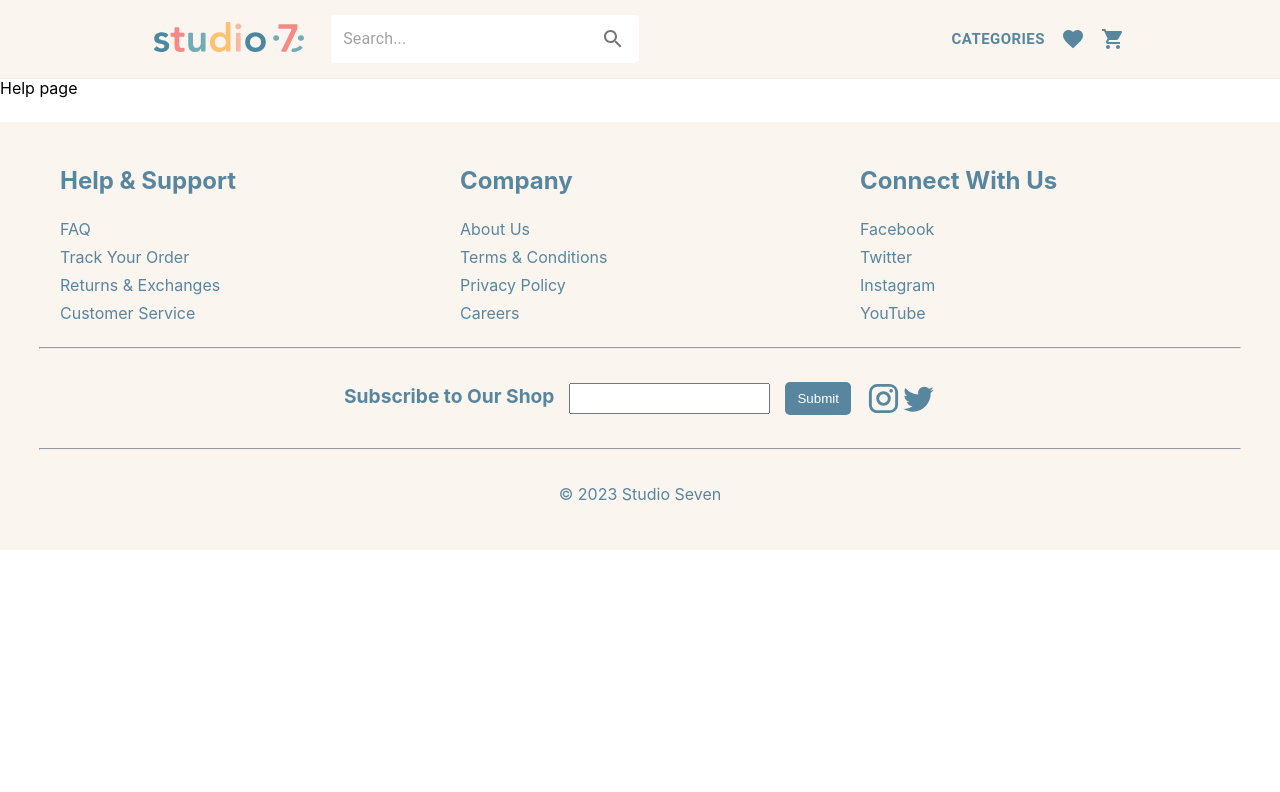
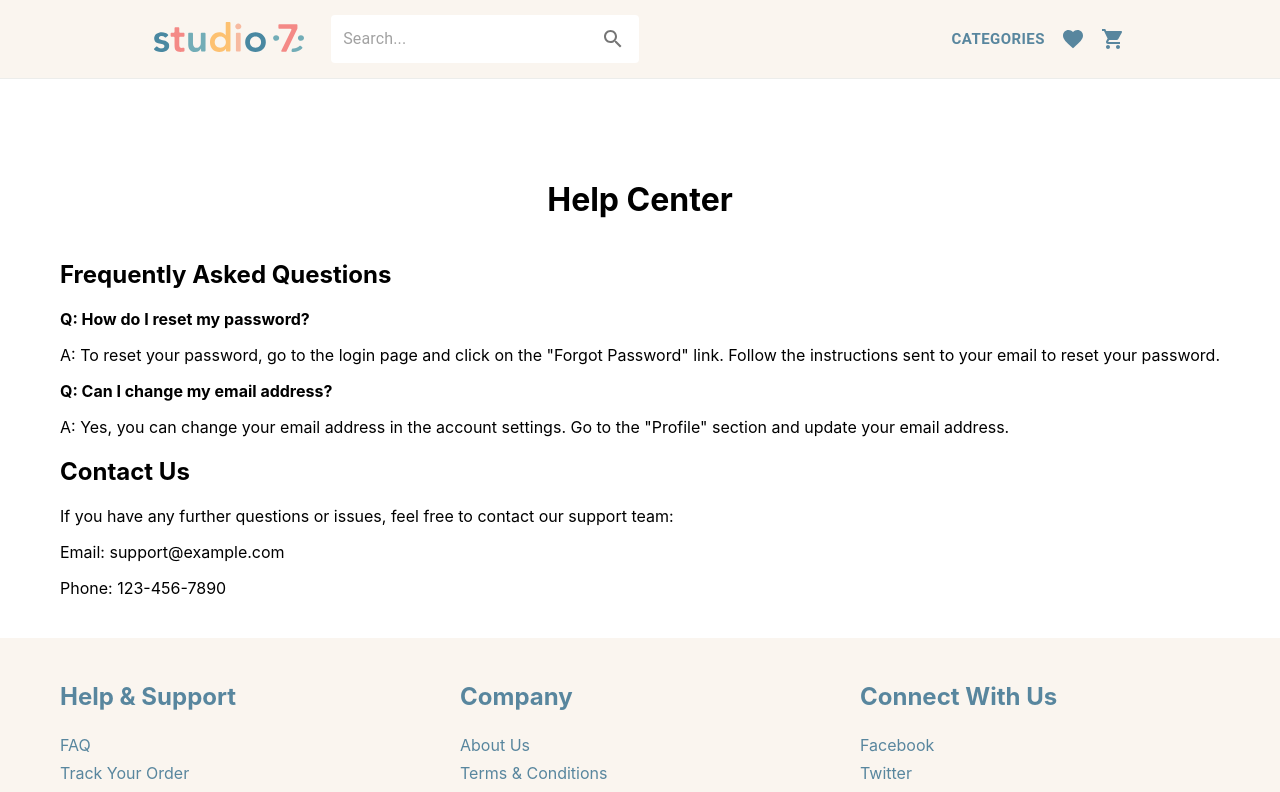
Before and after one commit to jyothirmai5/Studio-Seven, a React (Create React App) app: page /help in a window 1280 px wide. Shown: the top 792 px of the page. Built offline with nearby package versions, Linux system fonts and the light colour scheme.

Commit message:
created help page

```diff
--- a/src/Footer/Footer.css
+++ b/src/Footer/Footer.css
@@ -4,6 +4,12 @@
     padding: 20px 0;
     margin-top: 24px;
   }
+
+.footer-text:hover {
+  cursor: pointer;
+  text-decoration: underline;
+
+}
 
   .footer-content {
     display: flex;
--- a/src/Footer/Footer.js
+++ b/src/Footer/Footer.js
@@ -14,28 +14,30 @@ function Footer() {
         <div className="footer-section">
           <h3>Help & Support</h3>
           <ul>
-            <li onClick={() => navigate("/help")}>FAQ</li>
-            <li>Track Your Order</li>
-            <li>Returns & Exchanges</li>
-            <li>Customer Service</li>
+            <li className="footer-text" onClick={() => navigate("/help")}>
+              FAQ
+            </li>
+            <li className="footer-text">Track Your Order</li>
+            <li className="footer-text">Returns & Exchanges</li>
+            <li className="footer-text">Customer Service</li>
           </ul>
         </div>
         <div className="footer-section">
           <h3>Company</h3>
           <ul>
-            <li>About Us</li>
-            <li>Terms & Conditions</li>
-            <li>Privacy Policy</li>
-            <li>Careers</li>
+            <li className="footer-text">About Us</li>
+            <li className="footer-text">Terms & Conditions</li>
+            <li className="footer-text">Privacy Policy</li>
+            <li className="footer-text">Careers</li>
           </ul>
         </div>
         <div className="footer-section">
           <h3>Connect With Us</h3>
           <ul>
-            <li>Facebook</li>
-            <li>Twitter</li>
-            <li>Instagram</li>
-            <li>YouTube</li>
+            <li className="footer-text">Facebook</li>
+            <li className="footer-text">Twitter</li>
+            <li className="footer-text">Instagram</li>
+            <li className="footer-text">YouTube</li>
           </ul>
         </div>
       </div>
--- a/src/HelpPage/HelpPage.css
+++ b/src/HelpPage/HelpPage.css
@@ -0,0 +1,50 @@
+.row {
+    display: flex;
+    align-items: start;
+    flex-wrap: wrap;
+    justify-content: space-around;
+    margin: auto;
+    padding-left: 25px;
+    padding-right: 25px;
+    margin-top: 80px;
+}
+
+.body {
+    font-family: 'Arial', sans-serif;
+    line-height: 1.6;
+    margin: 20px;
+}
+
+.header {
+    text-align: center;
+    padding: 20px;
+    background-color: #3498db;
+    color: #fff;
+}
+
+.main {
+    max-width: 800px;
+    margin: 20px auto;
+}
+
+.section {
+    margin-bottom: 30px;
+}
+
+.h2 {
+    color: #3498db;
+}
+
+.p {
+    margin-bottom: 15px;
+}
+
+.footer {
+    text-align: center;
+    padding: 10px;
+    position: fixed;
+    bottom: 0;
+    width: 100%;
+    background-color: #2c3e50;
+    color: #ecf0f1;
+}
--- a/src/HelpPage/HelpPage.js
+++ b/src/HelpPage/HelpPage.js
@@ -1,9 +1,47 @@
+import React, { useState } from 'react';
 import Layout from "../Layout/Layout";
+import ArrowBackIcon from "@mui/icons-material/ArrowBack";
 
 function HelpPage() {
   return (
     <Layout>
-      <div>Help page</div>
+      <div className="row">
+        <header>
+          <h1>Help Center</h1>
+        </header>
+
+        <main>
+          <section>
+            <h2>Frequently Asked Questions</h2>
+            <p>
+              <strong>Q: How do I reset my password?</strong>
+            </p>
+            <p>
+              A: To reset your password, go to the login page and click on the
+              "Forgot Password" link. Follow the instructions sent to your email
+              to reset your password.
+            </p>
+
+            <p>
+              <strong>Q: Can I change my email address?</strong>
+            </p>
+            <p>
+              A: Yes, you can change your email address in the account settings.
+              Go to the "Profile" section and update your email address.
+            </p>
+          </section>
+
+          <section>
+            <h2>Contact Us</h2>
+            <p>
+              If you have any further questions or issues, feel free to contact
+              our support team:
+            </p>
+            <p>Email: support@example.com</p>
+            <p>Phone: 123-456-7890</p>
+          </section>
+        </main>
+      </div>
     </Layout>
   );
 }
```
